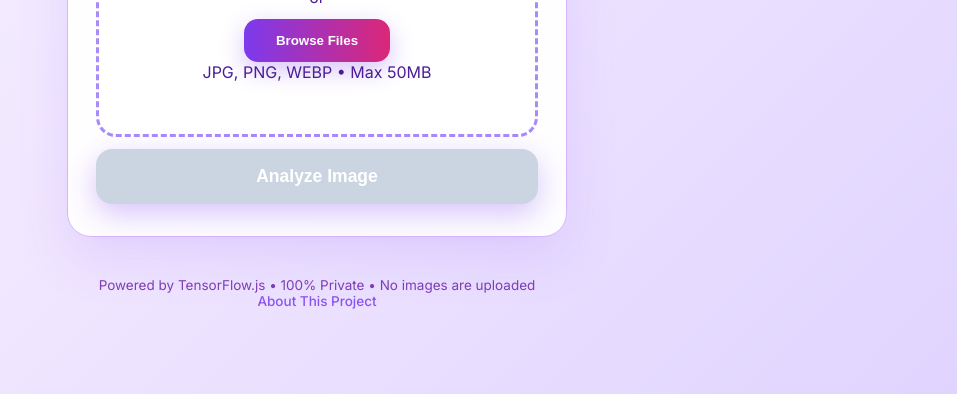
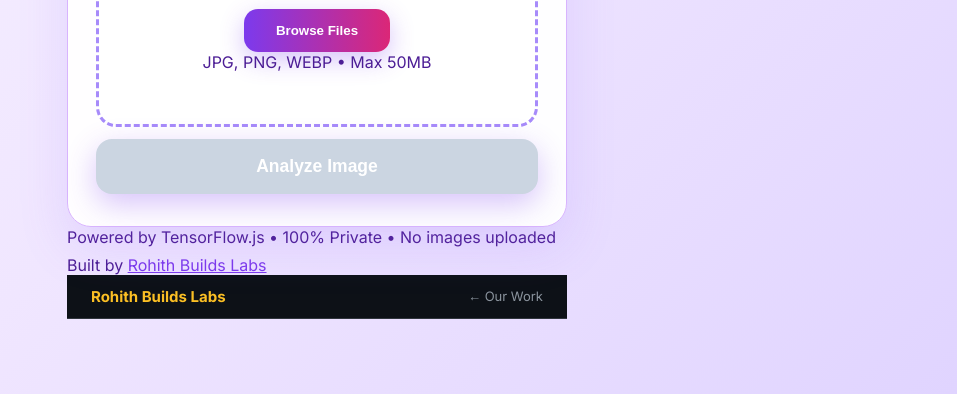
Before and after one commit to rohith1246/nsfw-detector, a website: page public/index.html in a window 1280 px wide. Shown: the part 406-800 px from the top of the page, without its empty margins (323-1280 px from the left). Drawn offline with Linux system fonts and the light colour scheme.

Commit message:
rebrand: add Rohith Builds Labs branding

```diff
--- a/public/index.html
+++ b/public/index.html
@@ -3,7 +3,7 @@
 <head>
   <meta charset="UTF-8">
   <meta name="viewport" content="width=device-width, initial-scale=1.0">
-  <title>NSFW Shield • AI Detector</title>
+ <title>Content Moderation AI | Rohith Builds Labs</title>
   <link rel="stylesheet" href="style.css">
   <link href="https://fonts.googleapis.com/css2?family=Inter:wght@400;500;600;700&display=swap" rel="stylesheet">
 </head>
@@ -51,13 +51,29 @@
       </div>
     </div>
 
-    <div class="footer">
-      <p>Powered by TensorFlow.js • 100% Private • No images are uploaded</p>
-      <a href="/about" class="about-link">About This Project</a>
-    </div>
-  </div>
+    <p>Powered by TensorFlow.js • 100% Private • No images uploaded</p>
+<p style="margin-top:8px;">
+  Built by
+  <a href="https://rohith-builds-labs.onrender.com"
+     style="color:#7c3aed;">Rohith Builds Labs</a>
+</p>
 
   <script src="https://cdn.jsdelivr.net/npm/@tensorflow/tfjs@latest/dist/tf.min.js"></script>
   <script src="script.js"></script>
 </body>
+<div style="background:#0d1117;padding:12px 24px;
+display:flex;justify-content:space-between;
+align-items:center;border-bottom:1px solid #30363d;">
+  <a href="https://rohith-builds-labs.onrender.com"
+     style="color:#fbbf24;font-weight:700;
+     text-decoration:none;font-family:Inter,sans-serif;
+     font-size:15px;">
+     Rohith Builds Labs
+  </a>
+  <a href="https://rohith-builds-labs.onrender.com/work"
+     style="color:#8b949e;font-size:13px;
+     text-decoration:none;font-family:Inter,sans-serif;">
+     ← Our Work
+  </a>
+</div>
 </html>
```
